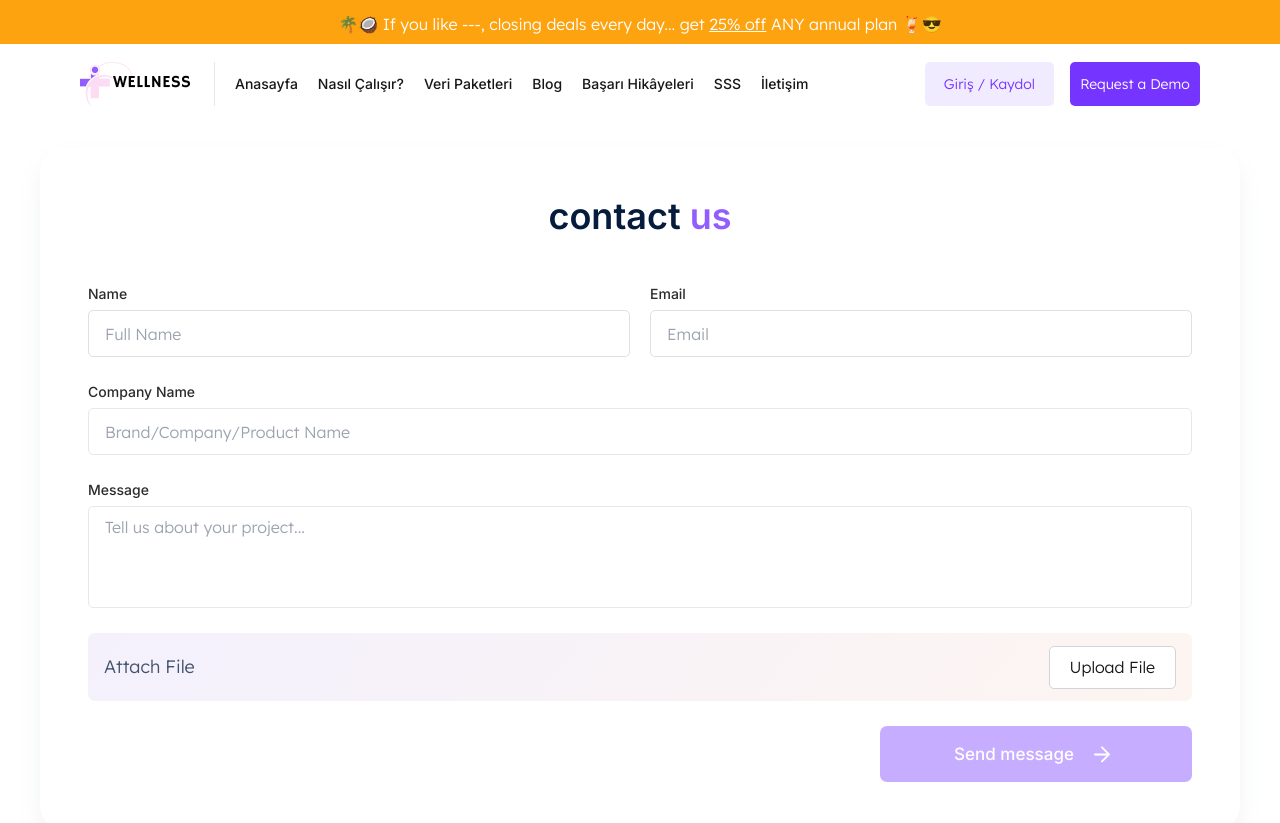
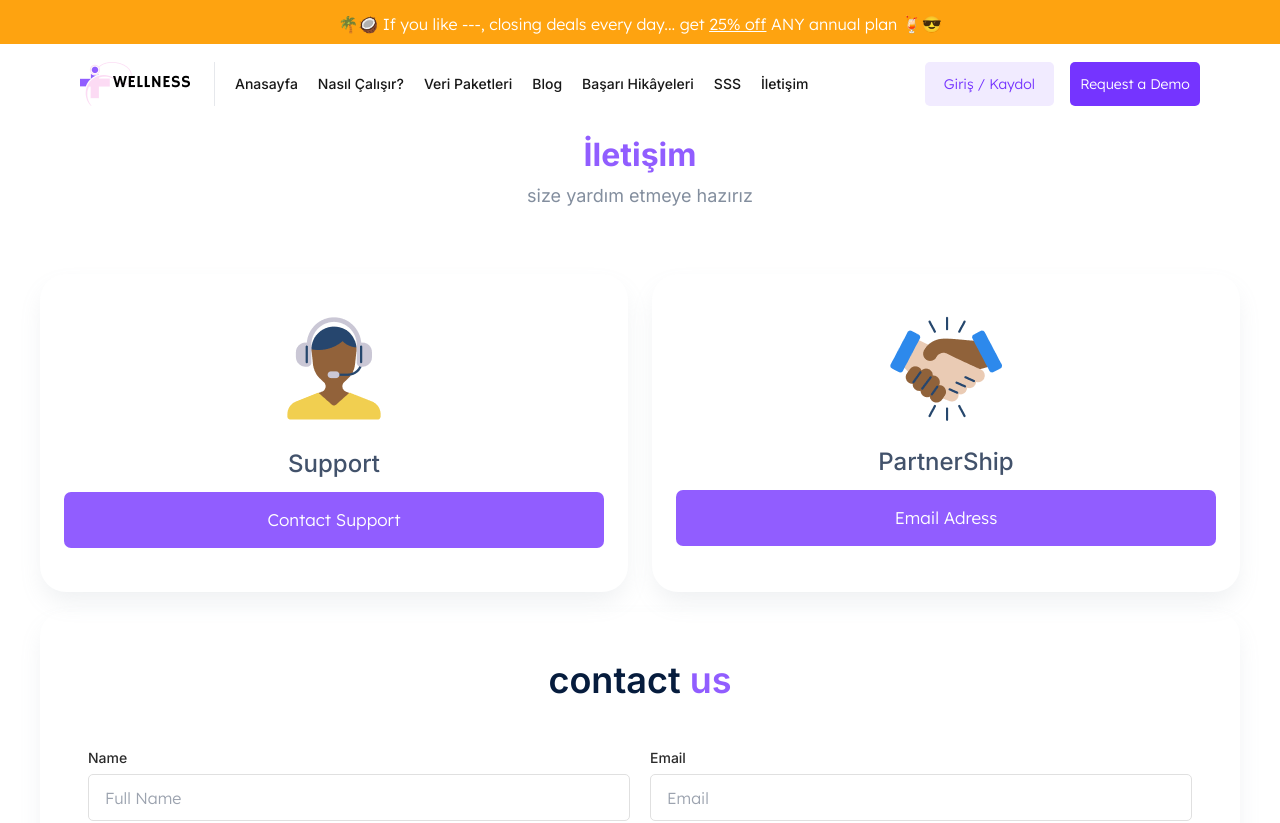
Before and after one commit to Medyanes-360/big-data-sale, a Next.js app: page /contact in a window 1280 px wide. Shown: the top 823 px of the page. Built offline with nearby package versions, Linux system fonts and the light colour scheme.

Commit message:
SupportCard add

```diff
--- a/components/contactPage/supportSection/index.jsx
+++ b/components/contactPage/supportSection/index.jsx
@@ -1,16 +1,44 @@
 "use client";
+import Image from "next/image";
 import React from "react";
+import SupportImg from "../../../public/assets/images/support.png";
+import PartnerImg from "../../../public/assets/images/partnership.png";
+import SupportCard from "./supportCard";
 
 const support = [
   {
     title: "Support",
     btntitle: "Contact Support",
+    img: SupportImg,
   },
-  { title: "PartnerShip", btntitle: "Email Adress" },
+  { title: "PartnerShip", btntitle: "Email Adress", img: PartnerImg },
 ];
 
-function supportSection() {
-  return <div></div>;
+function SupportSection() {
+  return (
+    <div className="flex flex-col items-center gap-8 lg:gap-16">
+      <div className="text-center">
+        <h1 className="text-tertiary400 font-Inter font-bold text-[32px] leading-[54px]">
+          İletişim
+        </h1>
+        <span className="font-Inter text-lg text-gray-500 font-normal">
+          size yardım etmeye hazırız
+        </span>
+      </div>
+      <div className="flex flex-col gap-6 lg:flex-row">
+        {support?.map((item, index) => {
+          return (
+            <SupportCard
+              key={index + 1}
+              title={item.title}
+              btntitle={item.btntitle}
+              img={item.img}
+            />
+          );
+        })}
+      </div>
+    </div>
+  );
 }
 
-export default supportSection;
+export default SupportSection;
--- /dev/null
+++ b/components/contactPage/supportSection/supportCard/index.jsx
@@ -0,0 +1,22 @@
+import Image from "next/image";
+import React from "react";
+
+function SupportCard({ title, btntitle, img }) {
+  return (
+    <>
+      <div className="flex flex-col items-center justify-center gap-[12px] rounded-[26px] shadow-supportCard w-[588px] h-[318px] p-6 pb-10 px-6">
+        <Image src={img} alt="Picture of the author" />
+        <span className="text-gray-700 text-2xl font-Inter font-medium">
+          {title}
+        </span>
+        <button className="flex justify-center items-center w-full h-[56px] bg-tertiary400 px-8 text-white-default gap-3 rounded-[7px]">
+          <span className="font-lexend text-[17px] font-medium leading-[56px]">
+            {btntitle}
+          </span>
+        </button>
+      </div>
+    </>
+  );
+}
+
+export default SupportCard;
--- a/containers/contactPage/index.jsx
+++ b/containers/contactPage/index.jsx
@@ -1,9 +1,11 @@
 import React from "react";
 import Contact from "./../../components/contactPage/index";
+import SupportSection from "./../../components/contactPage/supportSection/index";
 
 function ContactPageContainer() {
   return (
     <>
+      <SupportSection />
       <Contact />
     </>
   );
--- a/tailwind.config.js
+++ b/tailwind.config.js
@@ -36,6 +36,7 @@ module.exports = {
           700: "#6a778b",
         },
         gray: {
+          500: "#838E9E",
           600: "#6A778B",
           700: "#42526B",
         },
@@ -114,6 +115,7 @@ module.exports = {
         leadingBrands:
           "-20px 20px 40px -4px #919EAB3D, 0px 0px 2px 0px #919EAB3D;",
         concatForm: "0px 12px 24px -4px #919EAB29",
+        supportCard: " 0px 12px 24px -4px #919EAB29",
       },
       fontFamily: {
         Inter: "var(--font-inter)", //inter fontun static olaraq font-inter olaraq cagiriyoruz
```
Also changed, not shown: public/assets/images/partnership.png (added), public/assets/images/support.png (added).
